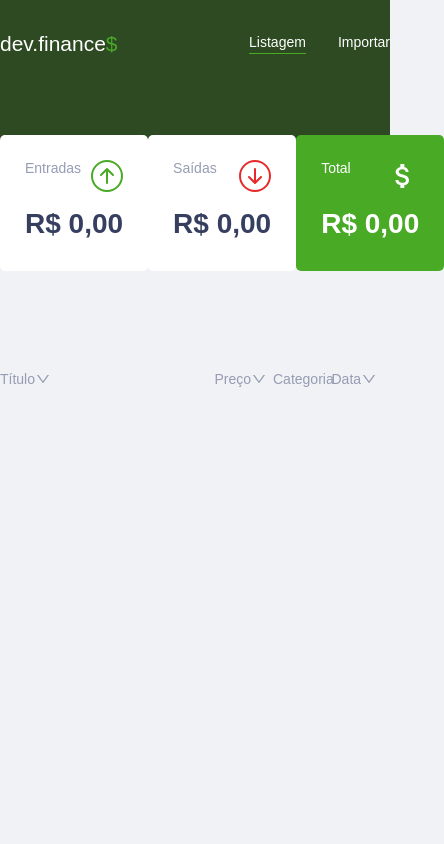
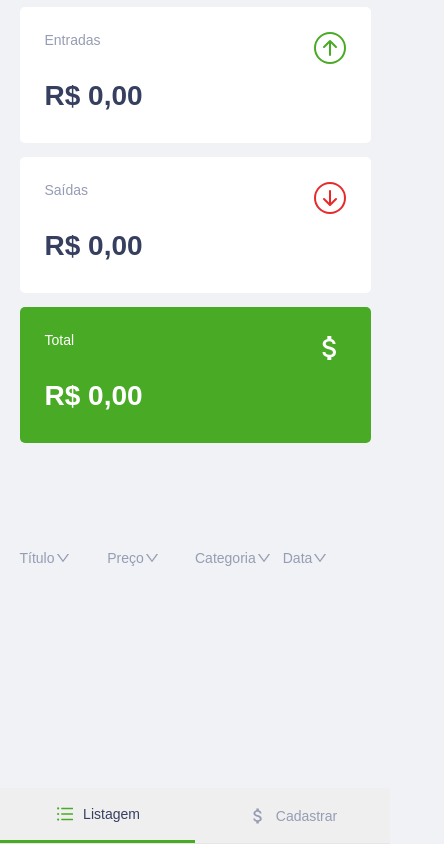
Before and after one commit to eduardor2m/dev-finances, a Next.js app: page / in a window 390 px wide. Shown: the whole page, 444 px wide, since content can reach past the window. Built offline with nearby package versions, Linux system fonts and the light colour scheme.

Commit message:
feat: basic responsiveness

```diff
--- a/src/components/form.tsx
+++ b/src/components/form.tsx
@@ -40,11 +40,11 @@ export const Form: FC = () => {
     <form className={styles.formImport} onSubmit={handleAddTransaction}>
       <div className={styles.formLI}>
         <label htmlFor="title">Título</label>
-        <input type="text" id="title" />
+        <input type="text" id="title" className={styles.input} />
       </div>
       <div className={styles.formLI}>
         <label htmlFor="value">Valor</label>
-        <input type="number" id="price" />
+        <input type="number" id="price" className={styles.input} />
       </div>
       <div className={styles.formButtons}>
         <button
@@ -91,6 +91,7 @@ export const Form: FC = () => {
         <select
           name="category"
           id="category"
+          className={styles.select}
           onChange={(e) => e.defaultPrevented}
         >
           <option value="Venda">Venda</option>
@@ -102,6 +103,7 @@ export const Form: FC = () => {
       <input
         type="submit"
         value="Adicionar"
+        className={styles.input}
         style={{
           backgroundColor: '#00bfa5',
           color: '#fff',
--- /dev/null
+++ b/src/components/headerBottom.tsx
@@ -0,0 +1,67 @@
+import { FC } from 'react';
+import { AiOutlineUnorderedList } from 'react-icons/ai';
+import { MdAttachMoney } from 'react-icons/md';
+
+import Link from 'next/link';
+
+import styles from '../styles/components/HeaderBottom.module.scss';
+
+interface Props {
+  route: boolean;
+}
+
+export const HeaderBottom: FC<Props> = ({ route }) => {
+  return (
+    <div className={styles.header}>
+      <div className={styles.headerLinks}>
+        <Link href="/">
+          <a>
+            <button
+              className={styles.headerLink}
+              style={{
+                borderBottom: route ? ' 3px solid var(--green)' : 'none',
+              }}
+            >
+              <AiOutlineUnorderedList
+                size={20}
+                color={route ? 'var(--green)' : 'none'}
+              />
+              <span
+                className={styles.headerLinkText}
+                style={{
+                  color: route ? 'var(--title)' : 'none',
+                }}
+              >
+                Listagem
+              </span>
+            </button>
+          </a>
+        </Link>
+
+        <Link href="/import">
+          <a>
+            <button
+              className={styles.headerLink}
+              style={{
+                borderBottom: route ? 'none' : ' 3px solid var(--green)',
+              }}
+            >
+              <MdAttachMoney
+                size={20}
+                color={route ? 'none' : 'var(--green)'}
+              />
+              <span
+                className={styles.headerLinkText}
+                style={{
+                  color: route ? 'none' : 'var(--title)',
+                }}
+              >
+                Cadastrar
+              </span>
+            </button>
+          </a>
+        </Link>
+      </div>
+    </div>
+  );
+};
--- a/src/pages/index.tsx
+++ b/src/pages/index.tsx
@@ -6,6 +6,7 @@ import { useRouter } from 'next/router';
 
 import { Card } from '../components/card';
 import { Header } from '../components/header';
+import { HeaderBottom } from '../components/headerBottom';
 import { Table } from '../components/table';
 import { useTransaction } from '../hooks/useTransaction';
 import styles from '../styles/pages/Home.module.scss';
@@ -19,7 +20,7 @@ const Home: NextPage = () => {
   useEffect(() => {
     if (router.asPath === '/') {
       setRoute(true);
-    } else if (router.asPath === '/list') {
+    } else if (router.asPath === '/import') {
       setRoute(false);
     }
   }, [router]);
@@ -33,9 +34,14 @@ const Home: NextPage = () => {
       </Head>
 
       <main className={styles.main}>
-        <Header route={route} />
+        <div className={styles.wrapperHeader}>
+          <Header route={route} />
+        </div>
         <Card />
         <Table data={transaction} />
+        <div className={styles.wrapperHeaderBottom}>
+          <HeaderBottom route={route} />
+        </div>
       </main>
     </div>
   );
--- a/src/styles/components/Card.module.scss
+++ b/src/styles/components/Card.module.scss
@@ -59,3 +59,20 @@
     }
   }
 }
+
+@media screen and (max-width: 1080px) {
+  .cards {
+    width: 90%;
+    margin-left: 5%;
+    height: 450px;
+    display: flex;
+    flex-direction: column;
+    justify-content: space-around;
+    margin-top: 0;
+    align-items: center;
+
+    .card {
+      width: 100%;
+    }
+  }
+}
--- /dev/null
+++ b/src/styles/components/HeaderBottom.module.scss
@@ -0,0 +1,45 @@
+.header {
+  position: absolute;
+  display: block;
+  width: 100%;
+  bottom: 0;
+
+  .headerLinks {
+    display: flex;
+    align-items: center;
+    justify-content: space-between;
+    width: 100%;
+    height: 56px;
+    justify-content: space-between;
+    align-items: center;
+    background-color: #fff;
+    border-bottom: 1px solid #e5e5e5;
+    a {
+      display: flex;
+      align-items: center;
+      justify-content: center;
+      width: 50%;
+      height: 100%;
+      color: var(--text);
+      font-size: 1.2rem;
+      background-color: #fff;
+      font-weight: 600;
+      text-decoration: none;
+      transition: all 0.2s ease-in-out;
+
+      .headerLink {
+        width: 100%;
+        height: 100%;
+        border: none;
+        display: flex;
+        color: var(--text);
+        align-items: center;
+        justify-content: center;
+
+        span {
+          margin-left: 8px;
+        }
+      }
+    }
+  }
+}
--- a/src/styles/components/Table.module.scss
+++ b/src/styles/components/Table.module.scss
@@ -89,3 +89,96 @@
     }
   }
 }
+
+@media screen and (max-width: 1080px) {
+  .table {
+    width: 90%;
+    margin-left: 5%;
+
+    .tableHeader {
+      width: 100%;
+      height: 56px;
+      margin-bottom: 32px;
+      display: flex;
+
+      .tableHeaderTitle {
+        width: 25%;
+        height: 100%;
+        display: flex;
+        align-items: center;
+      }
+
+      .tableHeaderPrice {
+        width: 25%;
+        height: 100%;
+        display: flex;
+        align-items: center;
+      }
+
+      .tableHeaderCategory {
+        width: 25%;
+        height: 100%;
+        display: flex;
+        align-items: center;
+      }
+
+      .tableHeaderDate {
+        width: 25%;
+        height: 100%;
+        display: flex;
+        align-items: center;
+      }
+    }
+
+    .tableBody {
+      .tableRow {
+        width: 100%;
+        background-color: var(--shape);
+        height: 64px;
+        display: flex;
+        flex-direction: row;
+        border-radius: 5px;
+        margin-bottom: 10px;
+
+        .tableTitle {
+          width: 25%;
+          height: 100%;
+          color: var(--title);
+          display: flex;
+          align-items: center;
+          padding-left: 5px;
+        }
+
+        .tablePrice {
+          width: 25%;
+          height: 100%;
+
+          display: flex;
+          align-items: center;
+          padding-left: 5px;
+        }
+
+        .tableCategory {
+          width: 25%;
+          height: 100%;
+          display: flex;
+          align-items: center;
+          padding-left: 5px;
+
+          .textCategory {
+            margin-left: 5px;
+          }
+        }
+
+        .tableDate {
+          width: 25%;
+          height: 100%;
+
+          display: flex;
+          align-items: center;
+          padding-left: 16px;
+        }
+      }
+    }
+  }
+}
--- a/src/styles/pages/Home.module.scss
+++ b/src/styles/pages/Home.module.scss
@@ -8,3 +8,19 @@
   max-width: 1080px;
   margin: 0 auto;
 }
+
+@media screen and (max-width: 1080px) {
+  .container {
+    height: auto;
+    background: var(--background);
+  }
+  .wrapperHeader {
+    display: none;
+  }
+}
+
+@media screen and (min-width: 1080px) {
+  .wrapperHeaderBottom {
+    display: none;
+  }
+}
--- a/src/styles/pages/Import.module.scss
+++ b/src/styles/pages/Import.module.scss
@@ -23,3 +23,19 @@
     margin-bottom: 3rem;
   }
 }
+
+@media screen and (max-width: 1080px) {
+  .container {
+    height: auto;
+    background: var(--background);
+  }
+  .wrapperHeader {
+    display: none;
+  }
+}
+
+@media screen and (min-width: 1080px) {
+  .wrapperHeaderBottom {
+    display: none;
+  }
+}
```
Also changed, not shown: src/pages/import.tsx (+9 -3 lines), src/styles/components/Form.module.scss (+31 -2 lines).
